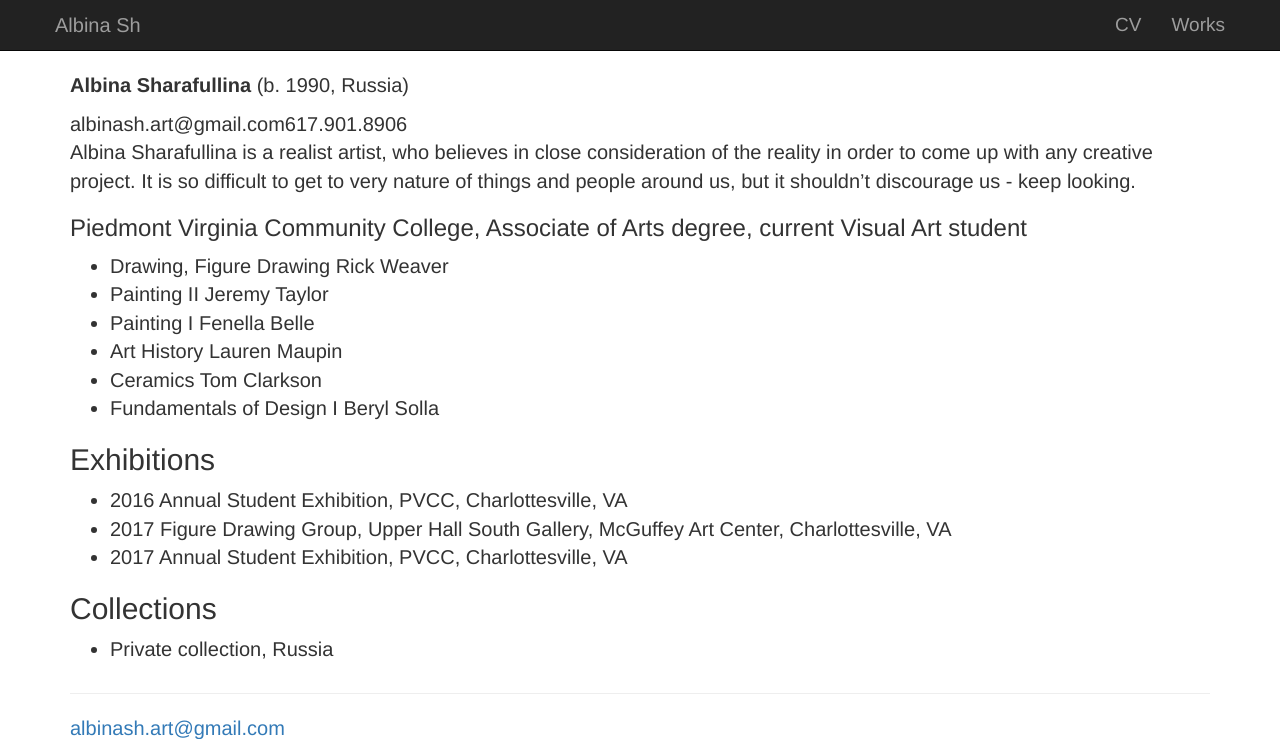
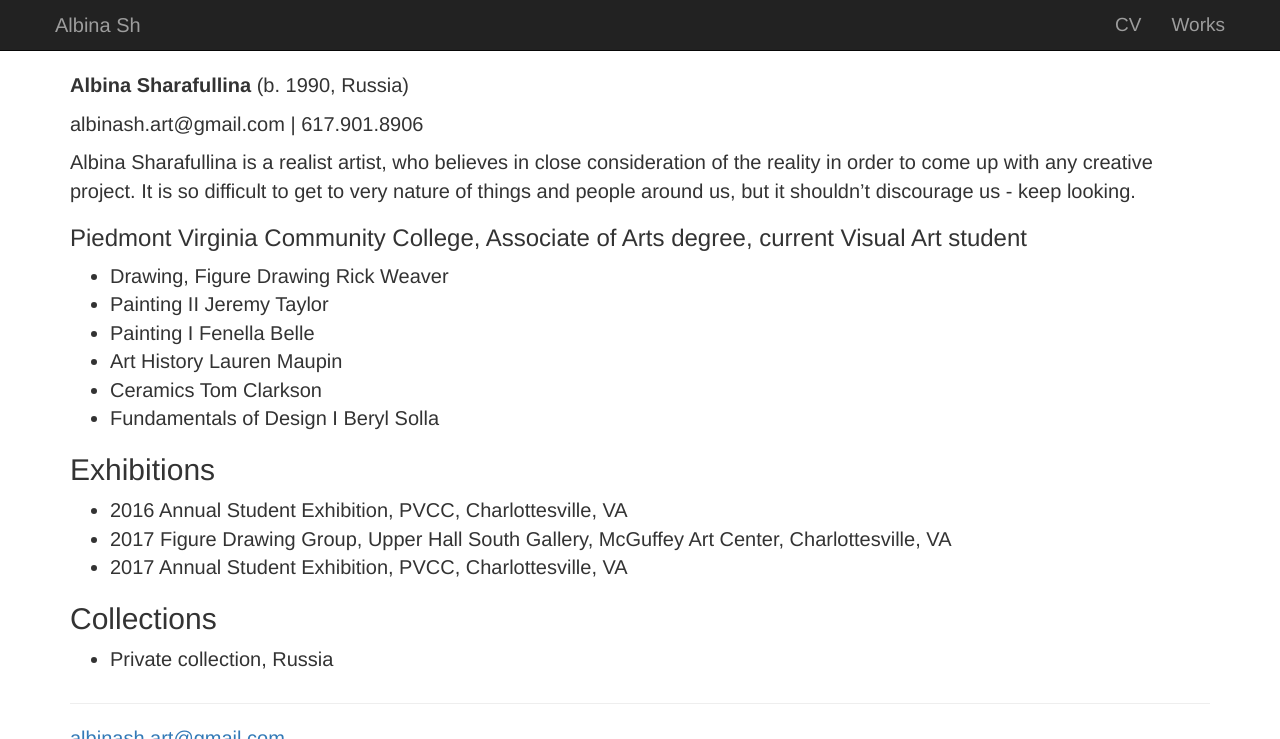
Before and after one commit to albinash-art/albinash-art.github.io, a Jekyll site: the page built from cv.md, in a window 1280 px wide, cut to the strip 0-739 px from the top of the page. Built offline with Jekyll 4.4.1, drawn with Linux system fonts in a browser that asks for light colours.

Commit message:
Update cv.md

```diff
--- a/cv.md
+++ b/cv.md
@@ -5,7 +5,7 @@ layout: default
 
 **Albina Sharafullina** (b. 1990, Russia)
 
-albinash.art@gmail.com | 617.901.8906
+albinash.art@gmail.com \| 617.901.8906
 
 Albina Sharafullina is a realist artist, who believes in close consideration of the reality in order to come up with any creative project. It is so difficult to get to very nature of things and people around us, but it shouldn’t discourage us - keep looking.
 
```
